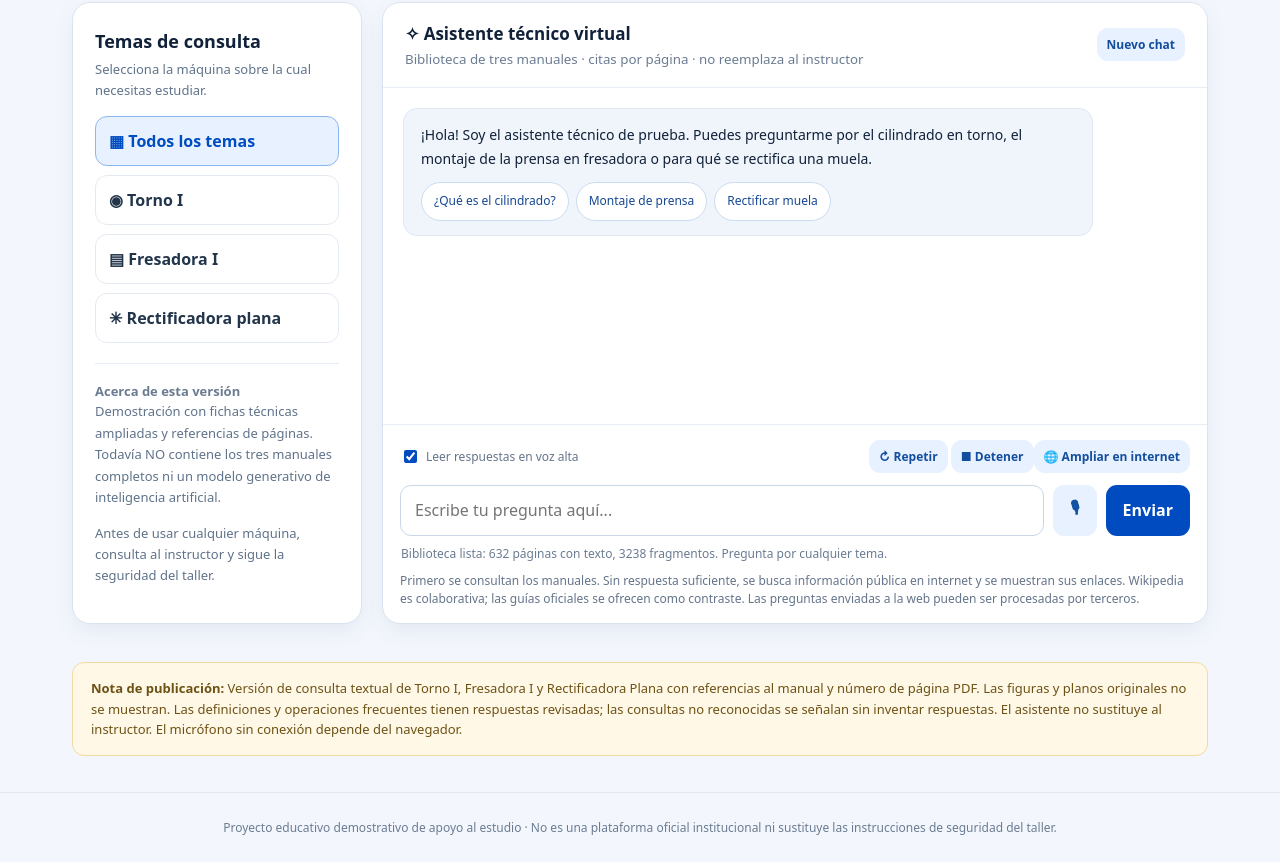
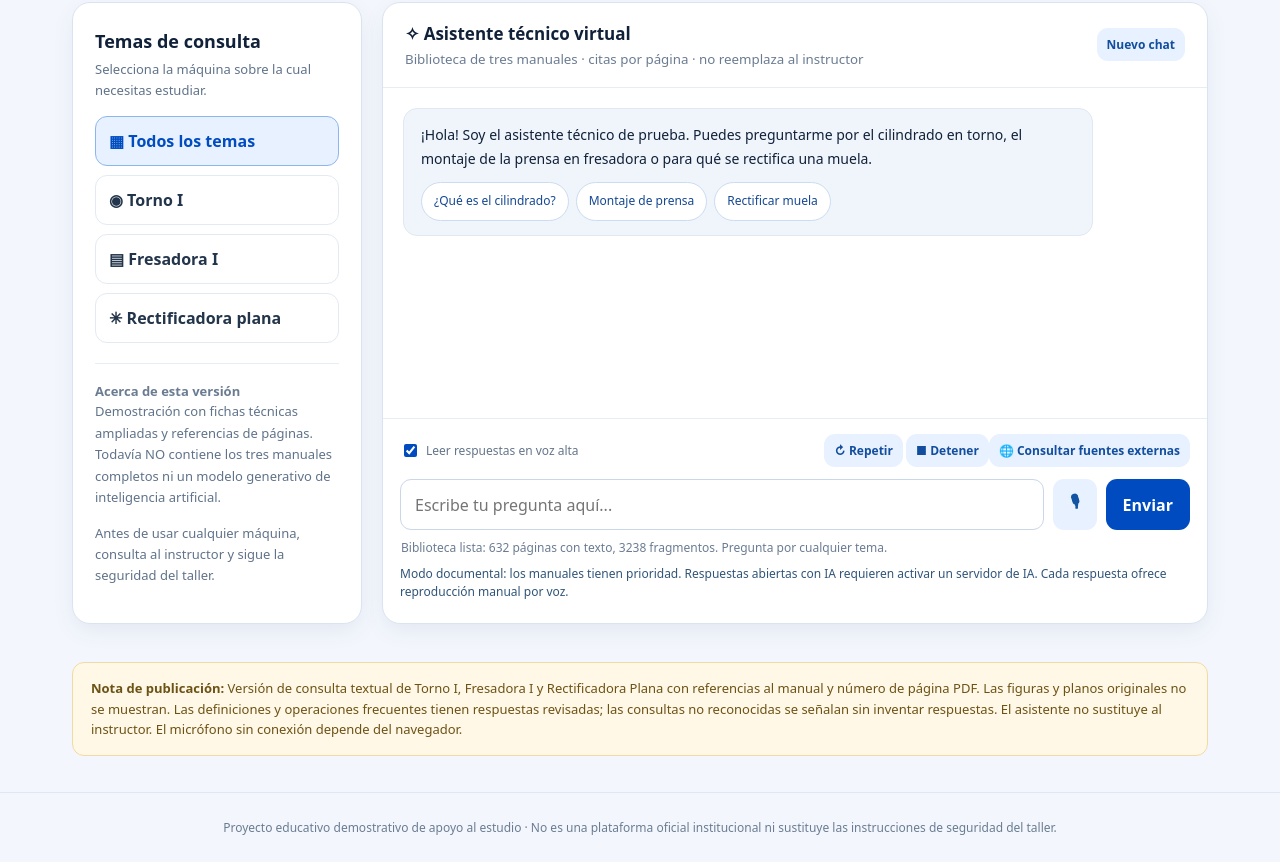
Before and after one commit to egresadosenatichincha-hue/aula-tecnica-senatichincha, a plain HTML site: page index.html in a window 1280 px wide. Shown: the part 475-1337 px from the top of the page. Drawn offline with Linux system fonts and the light colour scheme.

Commit message:
Cambiar fallback web por motor técnico probado y reproductor de voz

```diff
--- a/index.html
+++ b/index.html
@@ -343,5 +343,6 @@ bubble=function(message,type,source){
 loadManuals();
 
 </script>
-<script src="./web-fallback.js" defer></script>
+<script src="./senati-resolver.js" defer></script>
+<script src="./senati-application.js" defer></script>
 </body></html>
```
